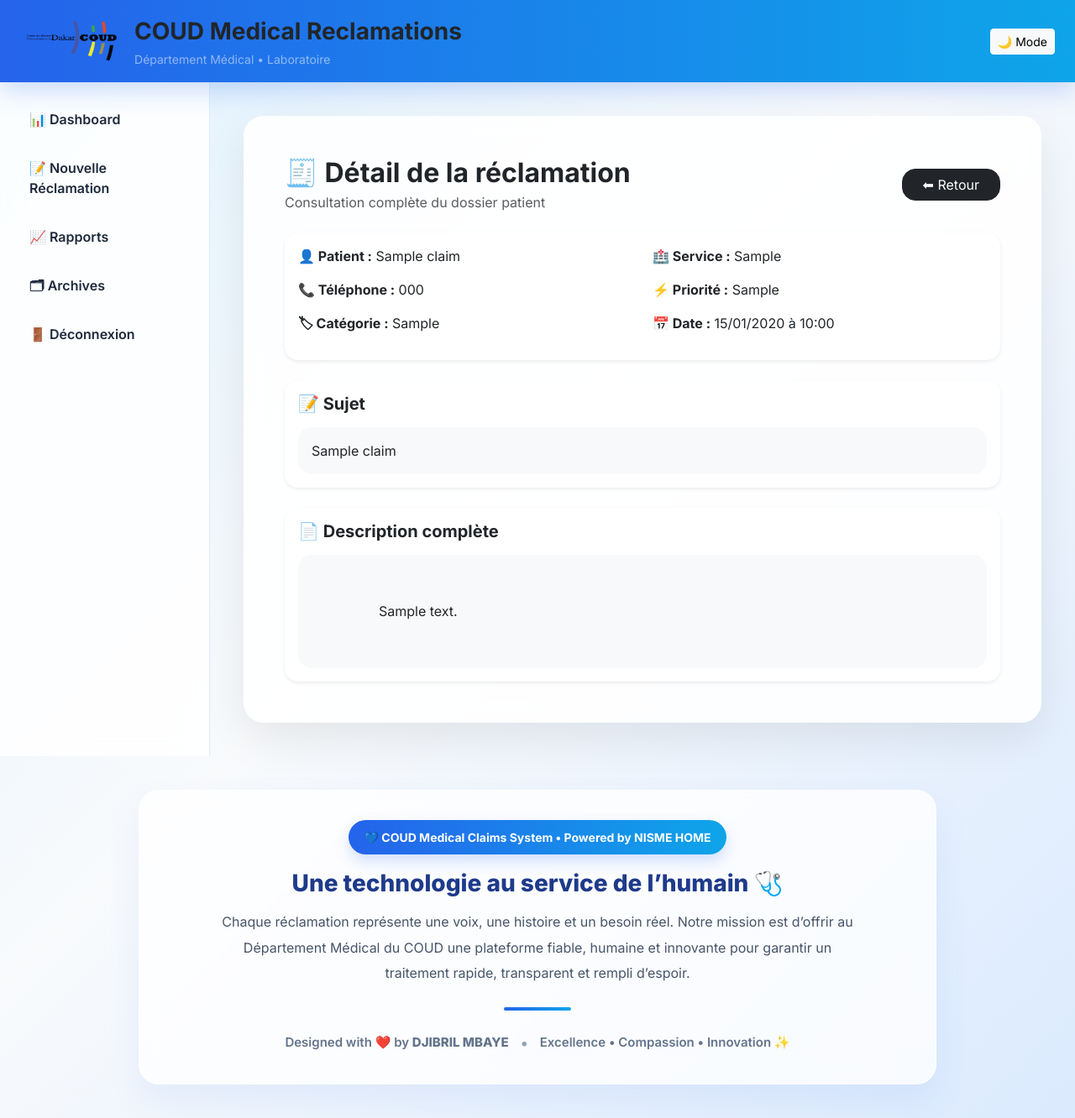
After one commit to jibrilmbaye55-lab/medical_claims_system, a Flask app: page /claim/1 in a window 1280 px wide. The commit adds this page. Shown: the whole page at 84% size. Run offline with Flask 3, Linux system fonts and the light colour scheme; the visitor is signed in with stand-in values (Sample User, id 1); tables that the repository leaves empty hold one stand-in row (values such as "Sample post").

Commit message:
Ajout page detail reclamation

```diff
--- a/app.py
+++ b/app.py
@@ -270,6 +270,14 @@ def claims_list():
     )
     return render_template("claims_list.html", claims=claims)
 
+# ==============================
+# DETAIL RECLAMATION
+# ==============================
+@app.route("/claim/<int:id>")
+@login_required
+def claim_details(id):
+    claim = Claim.query.get_or_404(id)
+    return render_template("claim_details.html", claim=claim)
 
 # ==============================
 # ARCHIVES
--- /dev/null
+++ b/templates/claim_details.html
@@ -0,0 +1,62 @@
+{% extends 'base.html' %}
+{% block content %}
+
+<div class="main-card p-5">
+
+    <!-- HEADER -->
+    <div class="d-flex justify-content-between align-items-center mb-4 flex-wrap gap-3">
+        <div>
+            <h2 class="fw-bold mb-1">🧾 Détail de la réclamation</h2>
+            <p class="text-muted mb-0">
+                Consultation complète du dossier patient
+            </p>
+        </div>
+
+        <a href="{{ url_for('claims_list') }}" class="btn btn-dark rounded-4 px-4">
+            ⬅ Retour
+        </a>
+    </div>
+
+    <!-- INFOS -->
+    <div class="card border-0 shadow-sm rounded-4 mb-4">
+        <div class="card-body">
+            <div class="row g-4">
+                <div class="col-md-6">
+                    <p><strong>👤 Patient :</strong> {{ claim.patient_name }}</p>
+                    <p><strong>📞 Téléphone :</strong> {{ claim.phone }}</p>
+                    <p><strong>🏷 Catégorie :</strong> {{ claim.category }}</p>
+                </div>
+
+                <div class="col-md-6">
+                    <p><strong>🏥 Service :</strong> {{ claim.service }}</p>
+                    <p><strong>⚡ Priorité :</strong> {{ claim.priority }}</p>
+                    <p><strong>📅 Date :</strong> {{ claim.created_at.strftime("%d/%m/%Y à %H:%M") }}</p>
+                </div>
+            </div>
+        </div>
+    </div>
+
+    <!-- SUJET -->
+    <div class="card border-0 shadow-sm rounded-4 mb-4">
+        <div class="card-body">
+            <h5 class="fw-bold mb-3">📝 Sujet</h5>
+            <div class="p-3 rounded-4 bg-light">
+                {{ claim.subject }}
+            </div>
+        </div>
+    </div>
+
+    <!-- DESCRIPTION LONGUE -->
+    <div class="card border-0 shadow-sm rounded-4">
+        <div class="card-body">
+            <h5 class="fw-bold mb-3">📄 Description complète</h5>
+            <div class="p-4 rounded-4 bg-light"
+                 style="white-space: pre-wrap; line-height: 1.8;">
+                {{ claim.description }}
+            </div>
+        </div>
+    </div>
+
+</div>
+
+{% endblock %}
```
Also changed, not shown: templates/dashboard.html (+28 -28 lines), instance/medical_claims.db.
